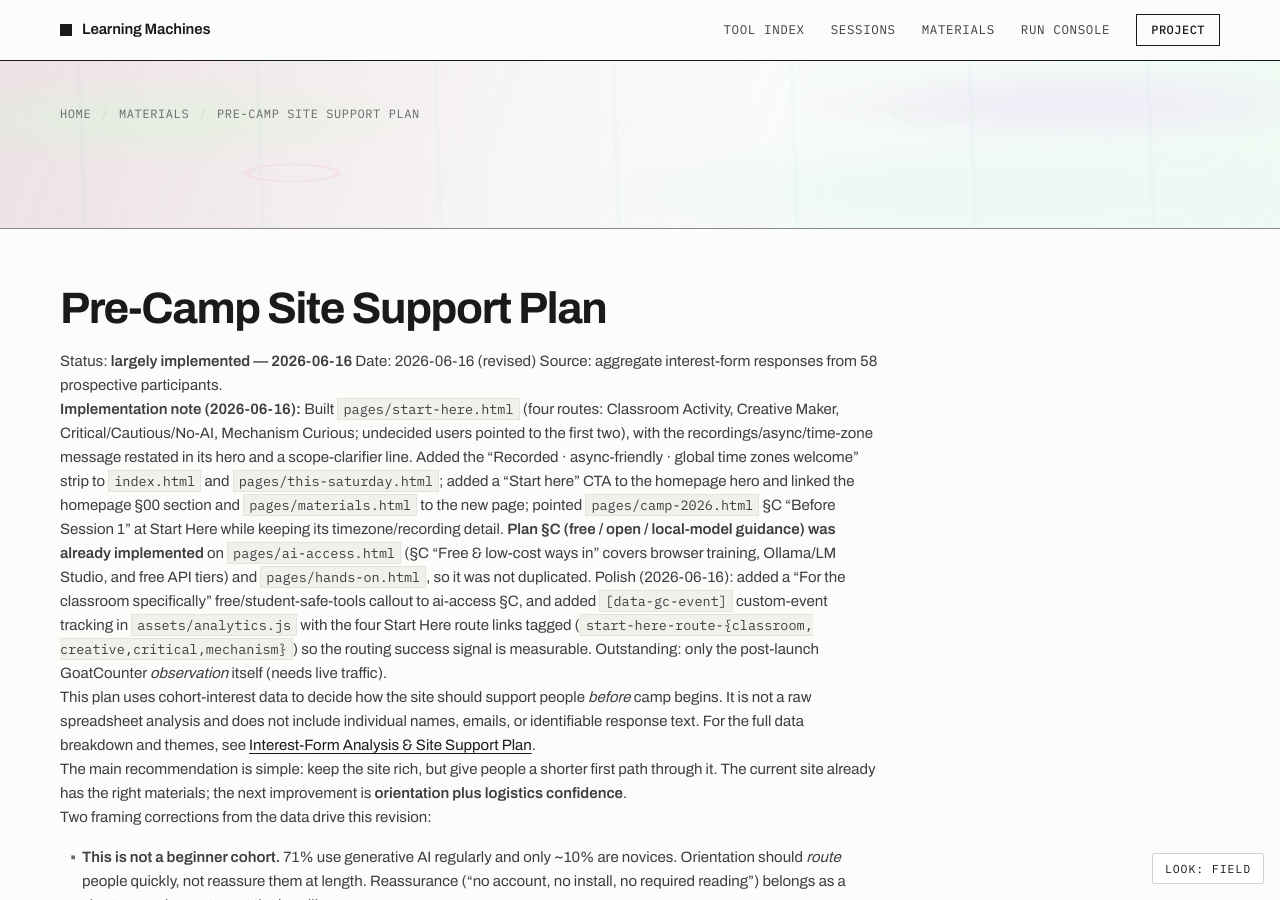
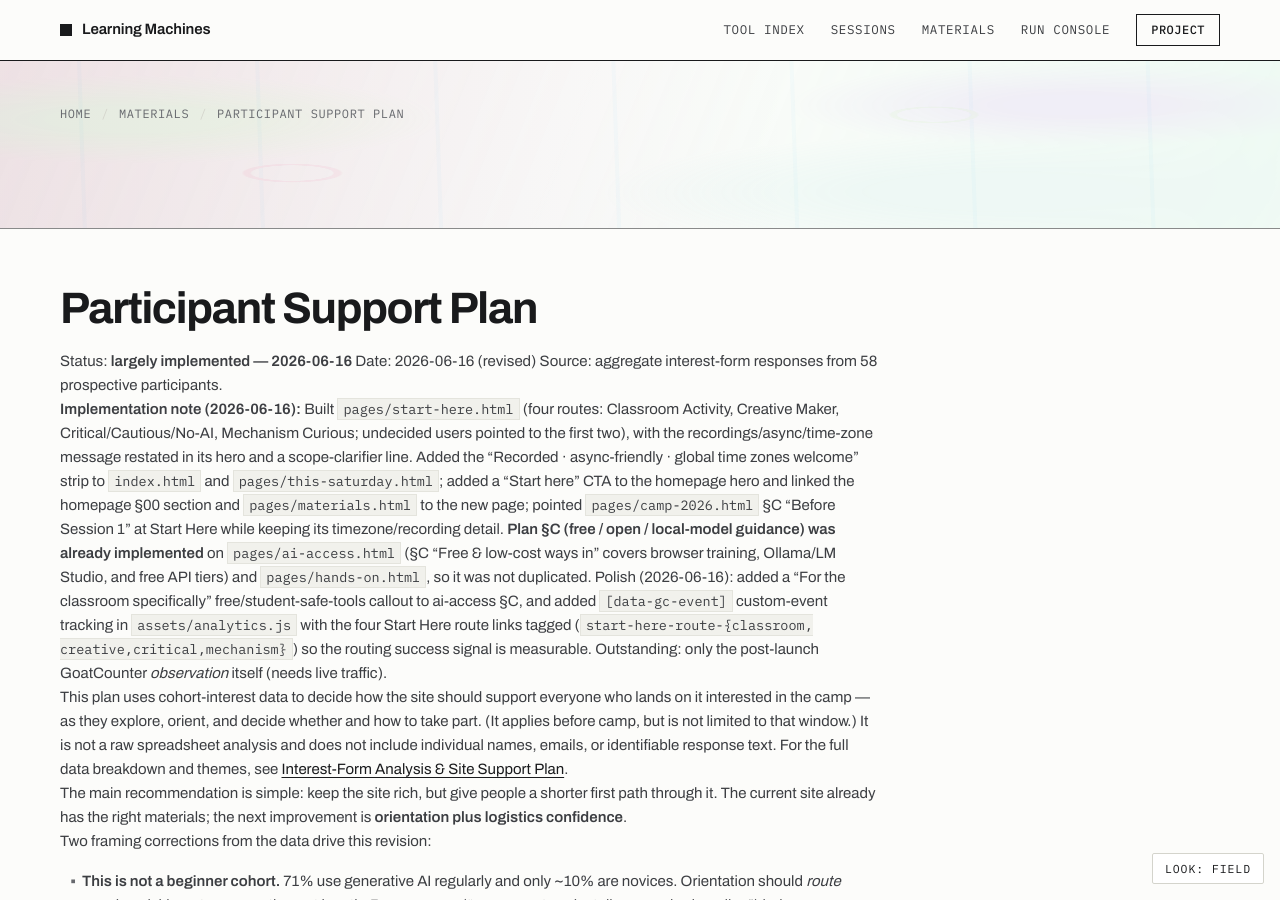
Before and after one commit to saberkhan372/learning-machines-tools, a Jekyll site: the page built from docs/participant-support-plan.md, in a window 1280 px wide and 900 px high. Built offline with Jekyll 4.4.1, drawn with Linux system fonts in a browser that asks for light colours; some web fonts are replaced; some of the changed text lies outside the part shown.

Commit message:
Polish Start Here mobile wrapping and reframe support plan scope
Harden start-here.html for narrow screens: allow the logistics strip and route
link/tag rows to wrap (overflow-wrap + flex-wrap), so mono text can't clip if the
web font falls back to a wider monospace.

Rename docs/pre-camp-site-support-plan.md to participant-support-plan.md and
retitle "Participant Support Plan"; reframe "pre-camp" language since the work
supports interested participants broadly, not only before camp. Update the
cross-reference in the analysis doc.

Co-Authored-By: Claude Opus 4.8 <noreply@anthropic.com>

```diff
--- a/docs/pre-camp-site-support-plan.md
+++ b/docs/participant-support-plan.md
@@ -1,9 +1,9 @@
 ---
 layout: page
-title: Pre-Camp Site Support Plan
+title: Participant Support Plan
 ---
 
-# Pre-Camp Site Support Plan
+# Participant Support Plan
 
 Status: **largely implemented — 2026-06-16**
 Date: 2026-06-16 (revised)
@@ -29,9 +29,11 @@ Outstanding: only the post-launch GoatCounter *observation* itself (needs live
 traffic).
 
 This plan uses cohort-interest data to decide how the site should support
-people *before* camp begins. It is not a raw spreadsheet analysis and does not
-include individual names, emails, or identifiable response text. For the full
-data breakdown and themes, see
+everyone who lands on it interested in the camp — as they explore, orient, and
+decide whether and how to take part. (It applies before camp, but is not limited
+to that window.) It is not a raw spreadsheet analysis and does not include
+individual names, emails, or identifiable response text. For the full data
+breakdown and themes, see
 [Interest-Form Analysis & Site Support Plan](interest-form-site-support-analysis.md).
 
 The main recommendation is simple: keep the site rich, but give people a
@@ -212,8 +214,8 @@ behave — we don't train them from scratch."* This prevents expectation mismatc
 
 ## What Is Not Helpful Right Now
 
-- **More tools before camp.** The site already has 25 launch-ready tools. The
-  interest data is broad, but the pre-camp problem is orientation, not tool
+- **More tools.** The site already has 25 launch-ready tools. The
+  interest data is broad, but the problem to solve is orientation, not tool
   coverage.
 - **Required readings.** Readings are useful and explicitly requested, but should
   stay optional and *invited*, not mandatory. The site should not make cautious
--- a/pages/start-here.html
+++ b/pages/start-here.html
@@ -15,7 +15,8 @@
   <style>
     /* logistics strip — recordings + time zones, restated from Camp 2026 */
     .logi { border: 1px solid var(--ink); background: var(--surface); padding: 13px 18px; margin-top: 20px; max-width: 72ch;
-      font-family: var(--font-mono); font-size: 12.5px; letter-spacing: 0.02em; color: var(--ink-soft); line-height: 1.6; }
+      font-family: var(--font-mono); font-size: 12.5px; letter-spacing: 0.02em; color: var(--ink-soft); line-height: 1.6;
+      overflow-wrap: anywhere; }
     .logi b { color: var(--ink); }
     .logi a { color: var(--accent); }
 
@@ -33,8 +34,9 @@
     .route h3 { margin: 5px 0 0; font-size: 1.2rem; line-height: 1.2; }
     .route .r-fit { font-size: 14.5px; color: var(--ink-soft); line-height: 1.55; margin: 8px 0 4px; }
     .route .r-links { margin-top: 12px; border-top: 1px solid var(--rule); }
-    .route .r-link { display: flex; justify-content: space-between; align-items: baseline; gap: 12px;
+    .route .r-link { display: flex; flex-wrap: wrap; justify-content: space-between; align-items: baseline; gap: 2px 12px;
       padding: 10px 0; border-bottom: 1px solid var(--rule); text-decoration: none; color: var(--ink); font-size: 14px; }
+    .route .r-link > span:first-child { min-width: 0; overflow-wrap: anywhere; }
     .route .r-link:hover { color: var(--accent); }
     .route .r-link.primary { font-weight: 600; }
     .route .r-link .tag { font-family: var(--font-mono); font-size: 10px; letter-spacing: 0.08em; text-transform: uppercase;
```
Also changed, not shown: docs/interest-form-site-support-analysis.md (+2 -2 lines).
